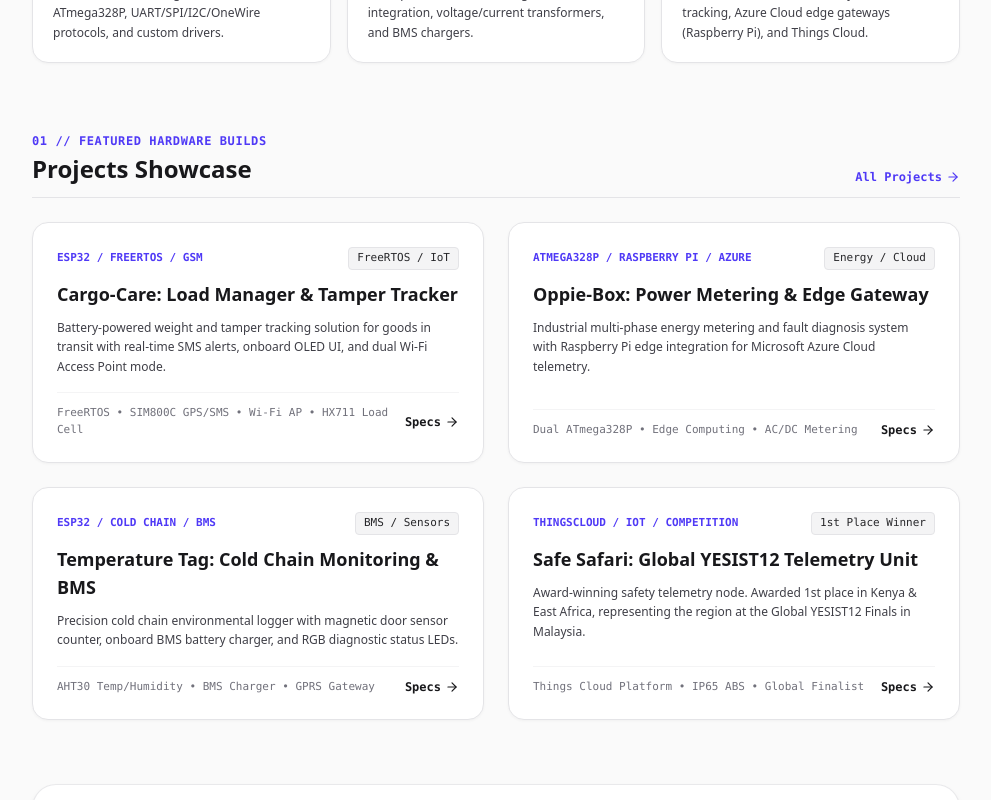
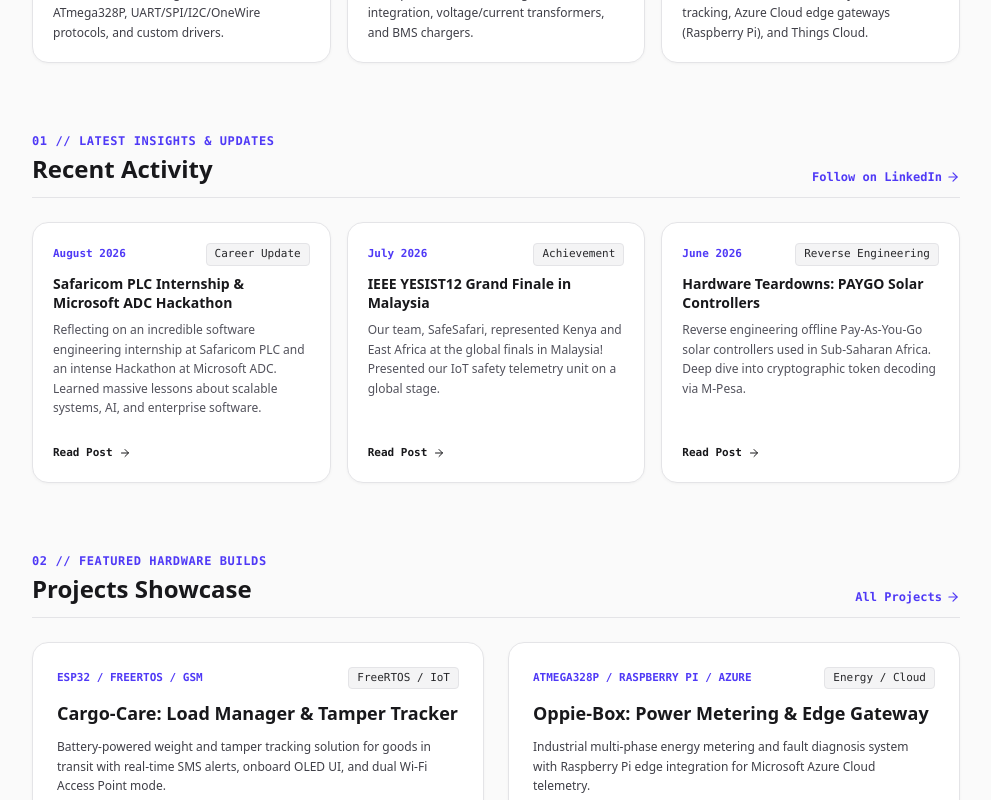
Before and after one commit to Reggan44/ken-portfolio, a Next.js app: page / in a window 1280 px wide. Shown: the part 900-1700 px from the top of the page, without its empty margins (144-1135 px from the left). Built offline with nearby package versions, Linux system fonts and the light colour scheme.

Commit message:
feat: integrate LinkedIn activity feed into home and blog pages

```diff
--- a/src/app/blog/[slug]/page.tsx
+++ b/src/app/blog/[slug]/page.tsx
@@ -5,54 +5,74 @@
 
 // Mock Blog Article Database
 const blogPosts: Record<string, any> = {
-  "foc-vector-math-fixed-point": {
-    title: "Deriving FOC Motor Vector Equations & Fast Fixed-Point Math",
-    tags: ["Embedded", "Math", "FOC", "C++"],
-    publishedAt: "2026-09-10",
-    readTime: "8 min read",
+  "simulating-10k-iot-devices": {
+    title: "Simulating monitoring 10k deployed IoT devices at scale",
+    tags: ["IoT", "Grafana", "InfluxDB", "Python"],
+    publishedAt: "2026-05-10",
+    readTime: "3 min read",
     summary:
-      "A mathematical deep-dive into Clarke & Park transforms, space vector PWM duty calculation, and implementation in Q15/Q31 fixed-point C++ for ARM Cortex-M DSP instructions.",
-    content: `
-### Introduction to Field Oriented Control (FOC)
-
-Field Oriented Control decouples the stator current of a 3-phase brushless motor into torque-producing ($I_q$) and flux-producing ($I_d$) components.
-
-#### 1. Clarke Transformation (Direct & Quadrature)
-Converts 3-phase currents ($I_a, I_b, I_c$) into 2-axis stationary frame ($\alpha, \beta$):
-
-$$I_\\alpha = I_a$$
-
-$$I_\\beta = \\frac{1}{\\sqrt{3}} (I_a + 2I_b)$$
-
-#### 2. Park Transformation (Stationary to Rotating Frame)
-Rotates the stationary $\\alpha, \\beta$ reference frame into the rotor position angle $\\theta$:
-
-$$I_d = I_\\alpha \\cos\\theta + I_\\beta \\sin\\theta$$
-
-$$I_q = -I_\\alpha \\sin\\theta + I_\\beta \\cos\\theta$$
-
-### C++ Q31 Fixed-Point Optimization
-
-For microcontrollers lacking a floating-point unit (FPU), or to run inside a 20kHz interrupt loop, fixed-point math is mandatory:
-
-\`\`\`cpp
-// Fast Q31 Park Transform Implementation
-typedef int32_t q31_t;
-
-void Park_Transform_Q31(q31_t i_alpha, q31_t i_beta, q31_t sin_theta, q31_t cos_theta, q31_t *i_d, q31_t *i_q) {
-    // Perform 64-bit multiplication and scale down by 31 bits
-    int64_t d_temp = ((int64_t)i_alpha * cos_theta) + ((int64_t)i_beta * sin_theta);
-    int64_t q_temp = -((int64_t)i_alpha * sin_theta) + ((int64_t)i_beta * cos_theta);
-
-    *i_d = (q31_t)(d_temp >> 31);
-    *i_q = (q31_t)(q_temp >> 31);
-}
-\`\`\`
-
-### Key Takeaways
-1. **Interrupt Latency**: Fixed-point transforms execute in under 45 clock cycles on ARM Cortex-M4 DSP cores.
-2. **Phase Margin**: Maintaining high PWM update rates guarantees smooth low-speed torque control.
-`,
+      "Stack breakdown for real-time device management at scale. Using InfluxDB for time-series storage, Grafana for visualization, and Python scripts for the devices.",
+    content: (
+      <div className="space-y-4">
+        <p>✨ Simulating monitoring 10k deployed IoT devices at scale for real time device management.</p>
+        <h3 className="text-xl font-bold text-zinc-900 dark:text-zinc-100">The Stack:</h3>
+        <ul className="list-disc pl-5 space-y-2">
+          <li><strong>InfluxDB</strong> (for time series storage) 📂</li>
+          <li><strong>Grafana</strong> (for visualization) 📊</li>
+          <li><strong>Python script</strong> for the devices 🤖</li>
+        </ul>
+        <p>Simulating device telemetry at this scale is crucial to ensure that your backend can handle the data ingestion pipeline before deploying physical hardware. We wrote a Python script to emulate 10,000 distinct IoT nodes publishing data payloads simultaneously. InfluxDB effortlessly ingested the time-series metric data, while Grafana provided a beautiful and responsive dashboard for real-time visualization of device health, latency, and data trends.</p>
+      </div>
+    ),
+  },
+  "cellular-iot-fundamentals": {
+    title: "Cellular IoT Fundamentals: LTE-M, NBIoT & Power Savings",
+    tags: ["Cellular", "LTE-M", "NBIoT", "MQTT"],
+    publishedAt: "2026-06-12",
+    readTime: "5 min read",
+    summary:
+      "Key learnings from Nordic Semiconductor's course. Deep dive into 3GPP releases, PSM & eDRX power saving, RCC protocols, and securing UDP/TCP connections with DTLS/TLS.",
+    content: (
+      <div className="space-y-4">
+        <p>💡 Finished the course on Cellular IoT Fundamentals by Nordic Semiconductor.</p>
+        <h3 className="text-xl font-bold text-zinc-900 dark:text-zinc-100">Key Topics Understood:</h3>
+        <ol className="list-decimal pl-5 space-y-2">
+          <li><strong>LTE-M and NBIoT releases by 3GPP</strong>, and their differences in terms of bandwidth, uplink and downlink, and latency on IoT applications.</li>
+          <li><strong>Use cases of LTE-M and NBIoT</strong> and how to determine which suits a certain application.</li>
+          <li><strong>Power savings techniques</strong>: Deep dive into PSM and eDRX on Cellular modems.</li>
+          <li><strong>Radio Resource Control (RCC)</strong> Protocol.</li>
+          <li><strong>Transport layers and application layers</strong> used on user equipment (MQTT on TCP and COAP on UDP) with examples when using IP packets.</li>
+          <li><strong>Securing connections</strong>: Implementation of TLS on MQTT and DTLS on UDP.</li>
+          <li><strong>GNSS and LTE usage</strong> on modems simultaneously.</li>
+        </ol>
+        <p>Understanding these concepts is the key to building reliable, low-power cellular telemetry nodes that can last for years in the field.</p>
+      </div>
+    ),
+  },
+  "iot-chronicles-field-lessons": {
+    title: "IoT Chronicles: Lessons from the field 📝✍️",
+    tags: ["Field Experience", "Hardware", "Debugging"],
+    publishedAt: "2026-06-25",
+    readTime: "6 min read",
+    summary:
+      "Building a one-off device is easy, but scaling brings unanticipated challenges. Notes on connectivity issues, field failures, unexpected freezing, and battery drain.",
+    content: (
+      <div className="space-y-4">
+        <p>Many devices off-the-shelf only solve generic problems. Special cases require custom builds due to specific use cases.</p>
+        <p>💡 Building a one-off device is easy, but scaling it to multiples in the field brings challenges you couldn't anticipate. Here are my lessons from the field:</p>
+        <h3 className="text-xl font-bold text-zinc-900 dark:text-zinc-100">1️⃣ Initiating Operational Change</h3>
+        <p>Installing these devices for customers requires a change of behavior, workflows, and accountabilities around the new visibility, insights, and analysis those sensors create. You find that the technology part is adopted well but not the operations part. Training customers on usage can come in handy.</p>
+        <h3 className="text-xl font-bold text-zinc-900 dark:text-zinc-100">2️⃣ Connectivity Issues</h3>
+        <p>You have devices working well in the lab. Then suddenly you are dealing with concrete walls, metallic structures, underground locations... all factors that make GPS and sometimes cellular connections a problem. Adding those On-board LEDs for connection status can truly save a lot of time on field debugging & device diagnostics.</p>
+        <h3 className="text-xl font-bold text-zinc-900 dark:text-zinc-100">3️⃣ Field Failures in Deployed Devices</h3>
+        <p>You don't have logs that you can read directly from the deployed unit, apart from the telemetry structure sent to the server. This can become a nightmare especially on a unit that is hundreds/thousands of kilometers away and doesn't have OTA updates. SMS feature can be a great aid for this. Send a text to the device and it returns the logs you need in case connectivity is not the issue. The text can also be structured to put the device in maintenance mode and stream debug logs.</p>
+        <h3 className="text-xl font-bold text-zinc-900 dark:text-zinc-100">4️⃣ Unexpected "Freezing"</h3>
+        <p>Sometimes a device can perform well under test, and completely becomes a brick days after being deployed. Normal hardware resets work well, but these kinds are recalled. Sometimes when recalled there is 0 reproduce of the incident. You just sigh, smile and wonder.</p>
+        <h3 className="text-xl font-bold text-zinc-900 dark:text-zinc-100">5️⃣ Battery Issues</h3>
+        <p>&quot;This can last 5 years&quot; suddenly results in &quot;lasted only a few months&quot;. Reason? Reconnectivity attempts especially on poor networks. Modems are usually power hungry and drain the juice off those batteries real quick in battery-powered applications. Suddenly the power calculations done in the device development phase become redundant.</p>
+        <p className="pt-4 italic">These challenges make the fun part of it all. Because I learn a lot from them.</p>
+      </div>
+    ),
   },
 };
 
@@ -134,28 +154,7 @@
         )}
 
         <div className="space-y-6 text-zinc-700 dark:text-zinc-300">
-          <h3 className="text-xl font-bold text-zinc-900 dark:text-zinc-100">
-            Field Oriented Control Fundamentals
-          </h3>
-          <p>
-            Field Oriented Control decouples the stator current of a 3-phase brushless motor into torque-producing (Iq) and flux-producing (Id) components using vector transforms.
-          </p>
-
-          {/* Code Block Example */}
-          <div className="p-4 rounded-xl bg-zinc-900 dark:bg-zinc-950 border border-zinc-800 font-mono text-xs text-zinc-200 space-y-2 shadow-sm">
-            <div className="text-indigo-400 font-semibold">// Q31 Fast Fixed-Point Park Transform</div>
-            <pre className="text-emerald-400 overflow-x-auto">
-{`typedef int32_t q31_t;
-
-void Park_Transform_Q31(q31_t i_alpha, q31_t i_beta, q31_t sin_theta, q31_t cos_theta, q31_t *i_d, q31_t *i_q) {
-    int64_t d_temp = ((int64_t)i_alpha * cos_theta) + ((int64_t)i_beta * sin_theta);
-    int64_t q_temp = -((int64_t)i_alpha * sin_theta) + ((int64_t)i_beta * cos_theta);
-
-    *i_d = (q31_t)(d_temp >> 31);
-    *i_q = (q31_t)(q_temp >> 31);
-}`}
-            </pre>
-          </div>
+          {post.content}
         </div>
       </article>
     </div>
--- a/src/app/page.tsx
+++ b/src/app/page.tsx
@@ -45,6 +45,30 @@
       "Award-winning safety telemetry node. Awarded 1st place in Kenya & East Africa, representing the region at the Global YESIST12 Finals in Malaysia.",
     link: "/projects/safe-safari-global-finalist-telemetry",
     tag: "1st Place Winner",
+  },
+];
+
+const linkedinActivity = [
+  {
+    title: "Safaricom PLC Internship & Microsoft ADC Hackathon",
+    date: "August 2026",
+    content: "Reflecting on an incredible software engineering internship at Safaricom PLC and an intense Hackathon at Microsoft ADC. Learned massive lessons about scalable systems, AI, and enterprise software.",
+    link: "https://www.linkedin.com/in/kennedy-odeyo-otieno-42772a1b6/",
+    tag: "Career Update",
+  },
+  {
+    title: "IEEE YESIST12 Grand Finale in Malaysia",
+    date: "July 2026",
+    content: "Our team, SafeSafari, represented Kenya and East Africa at the global finals in Malaysia! Presented our IoT safety telemetry unit on a global stage.",
+    link: "https://www.linkedin.com/in/kennedy-odeyo-otieno-42772a1b6/",
+    tag: "Achievement",
+  },
+  {
+    title: "Hardware Teardowns: PAYGO Solar Controllers",
+    date: "June 2026",
+    content: "Reverse engineering offline Pay-As-You-Go solar controllers used in Sub-Saharan Africa. Deep dive into cryptographic token decoding via M-Pesa.",
+    link: "https://www.linkedin.com/in/kennedy-odeyo-otieno-42772a1b6/",
+    tag: "Reverse Engineering",
   },
 ];
 
@@ -158,11 +182,63 @@
         </div>
       </section>
 
+      {/* Recent Activity & Insights */}
+      <section className="space-y-6">
+        <div className="flex items-end justify-between border-b border-zinc-200 dark:border-zinc-800 pb-3">
+          <div>
+            <span className="font-mono text-xs text-indigo-600 dark:text-indigo-400 font-bold uppercase tracking-wider">01 // LATEST INSIGHTS &amp; UPDATES</span>
+            <h2 className="text-xl sm:text-2xl font-bold text-zinc-900 dark:text-zinc-100 mt-0.5">Recent Activity</h2>
+          </div>
+          <a
+            href="https://www.linkedin.com/in/kennedy-odeyo-otieno-42772a1b6/"
+            target="_blank"
+            rel="noopener noreferrer"
+            className="hidden sm:flex items-center gap-1 text-xs font-mono text-indigo-600 dark:text-indigo-400 font-bold hover:underline"
+          >
+            <span>Follow on LinkedIn</span>
+            <ArrowRight className="w-3.5 h-3.5" />
+          </a>
+        </div>
+
+        <div className="grid grid-cols-1 md:grid-cols-3 gap-4">
+          {linkedinActivity.map((activity, idx) => (
+            <article key={idx} className="card-elevated p-5 flex flex-col justify-between space-y-3 group hover:border-indigo-600 dark:hover:border-indigo-500">
+              <div className="space-y-2">
+                <div className="flex items-center justify-between text-[11px] font-mono">
+                  <span className="text-indigo-600 dark:text-indigo-400 font-bold">{activity.date}</span>
+                  <span className="px-2 py-0.5 rounded bg-zinc-100 dark:bg-zinc-800/90 text-zinc-800 dark:text-zinc-200 border border-zinc-200 dark:border-zinc-700">
+                    {activity.tag}
+                  </span>
+                </div>
+                <h3 className="text-sm font-bold text-zinc-900 dark:text-zinc-50 group-hover:text-indigo-600 dark:group-hover:text-indigo-400 transition-colors leading-snug">
+                  <a href={activity.link} target="_blank" rel="noopener noreferrer">{activity.title}</a>
+                </h3>
+                <p className="text-xs text-zinc-600 dark:text-zinc-400 leading-relaxed">
+                  {activity.content}
+                </p>
+              </div>
+
+              <div className="pt-2">
+                <a
+                  href={activity.link}
+                  target="_blank"
+                  rel="noopener noreferrer"
+                  className="inline-flex items-center gap-1.5 text-[11px] font-mono text-zinc-900 dark:text-zinc-100 font-bold hover:text-indigo-600 dark:hover:text-indigo-400 transition-colors"
+                >
+                  <span>Read Post</span>
+                  <ArrowRight className="w-3 h-3" />
+                </a>
+              </div>
+            </article>
+          ))}
+        </div>
+      </section>
+
       {/* Featured Projects Showcase */}
       <section className="space-y-6">
         <div className="flex items-end justify-between border-b border-zinc-200 dark:border-zinc-800 pb-3">
           <div>
-            <span className="font-mono text-xs text-indigo-600 dark:text-indigo-400 font-bold uppercase tracking-wider">01 // FEATURED HARDWARE BUILDS</span>
+            <span className="font-mono text-xs text-indigo-600 dark:text-indigo-400 font-bold uppercase tracking-wider">02 // FEATURED HARDWARE BUILDS</span>
             <h2 className="text-xl sm:text-2xl font-bold text-zinc-900 dark:text-zinc-100 mt-0.5">Projects Showcase</h2>
           </div>
           <Link
```
Also changed, not shown: src/app/blog/page.tsx (+23 -24 lines).
